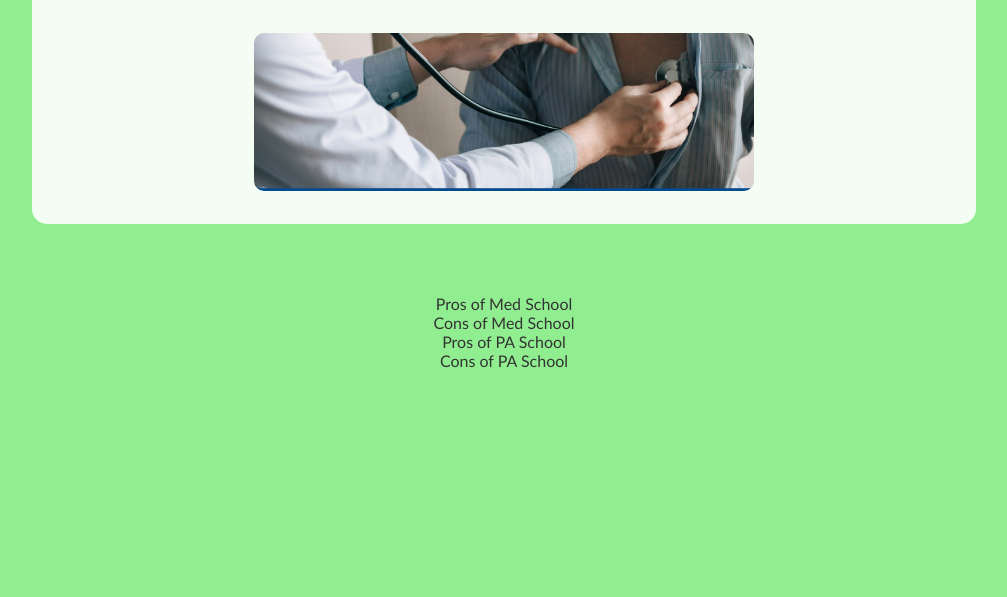
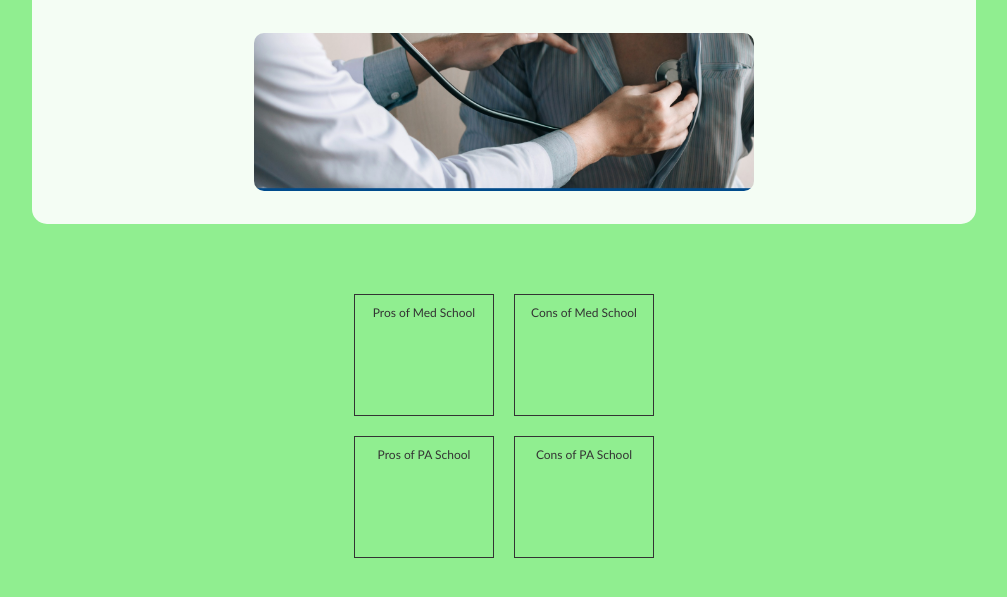
Before and after one commit to gvanv/gvanv.github.io, a plain HTML site: page 7c.html in a window 1280 px wide. Shown: the part 223-820 px from the top of the page, without its empty margins (136-1143 px from the left). Drawn offline with Linux system fonts and the light colour scheme.

Commit message:
Update 7c.html

```diff
--- a/7c.html
+++ b/7c.html
@@ -21,6 +21,20 @@
       width: 70%;
       border-radius: 15px;
     }
+    .grid-container {
+  display: grid;
+  grid-template-columns: 1fr 1fr; /* 2 columns */
+  gap: 20px; /* space between boxes */
+  width: 300px;
+  margin: 50px auto;
+}
+
+.box {
+  height: 100px;
+  border: 1px solid #333;
+  padding: 10px;
+  font-size: 12px;
+}
 
     img {
       width: 500px;
```
